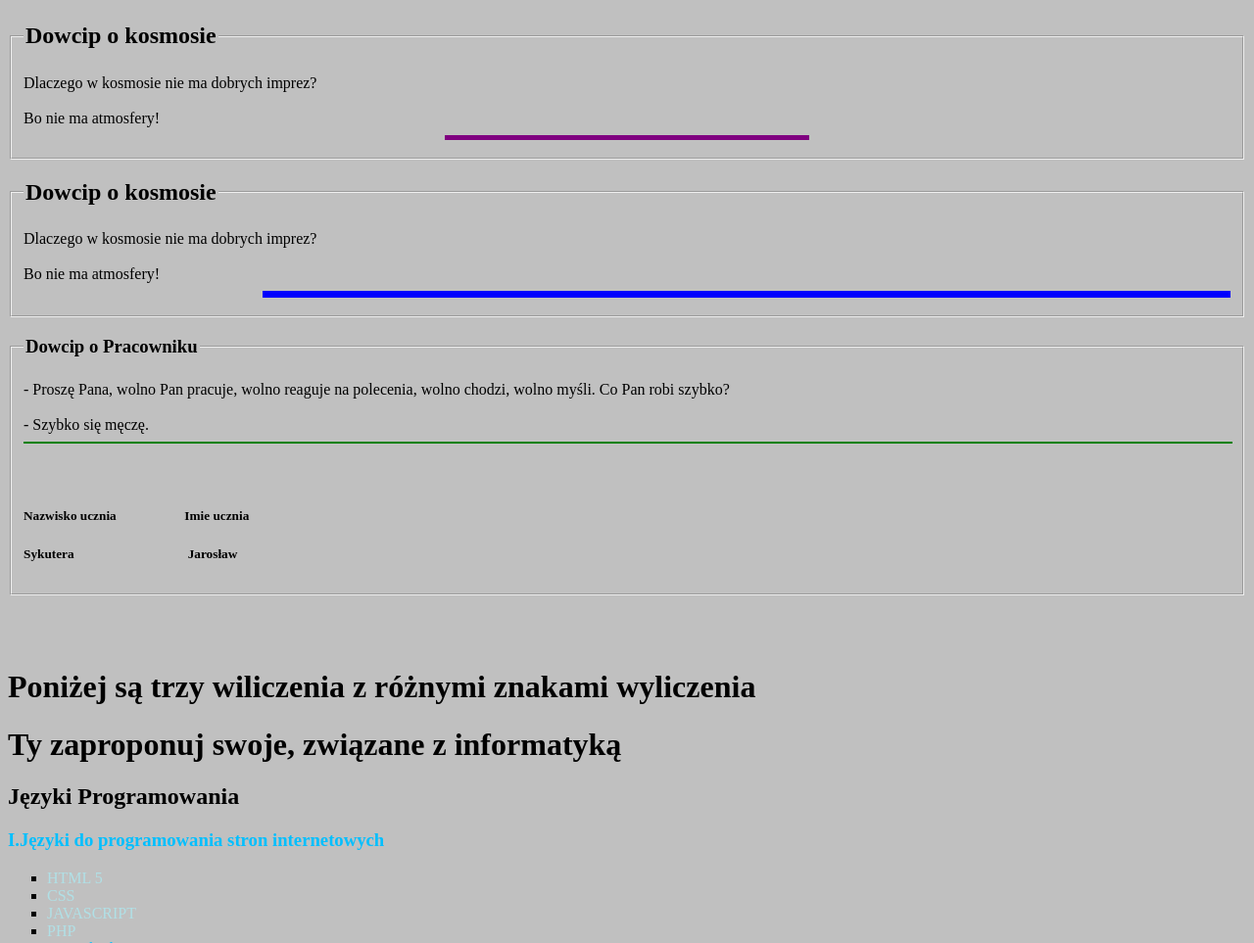
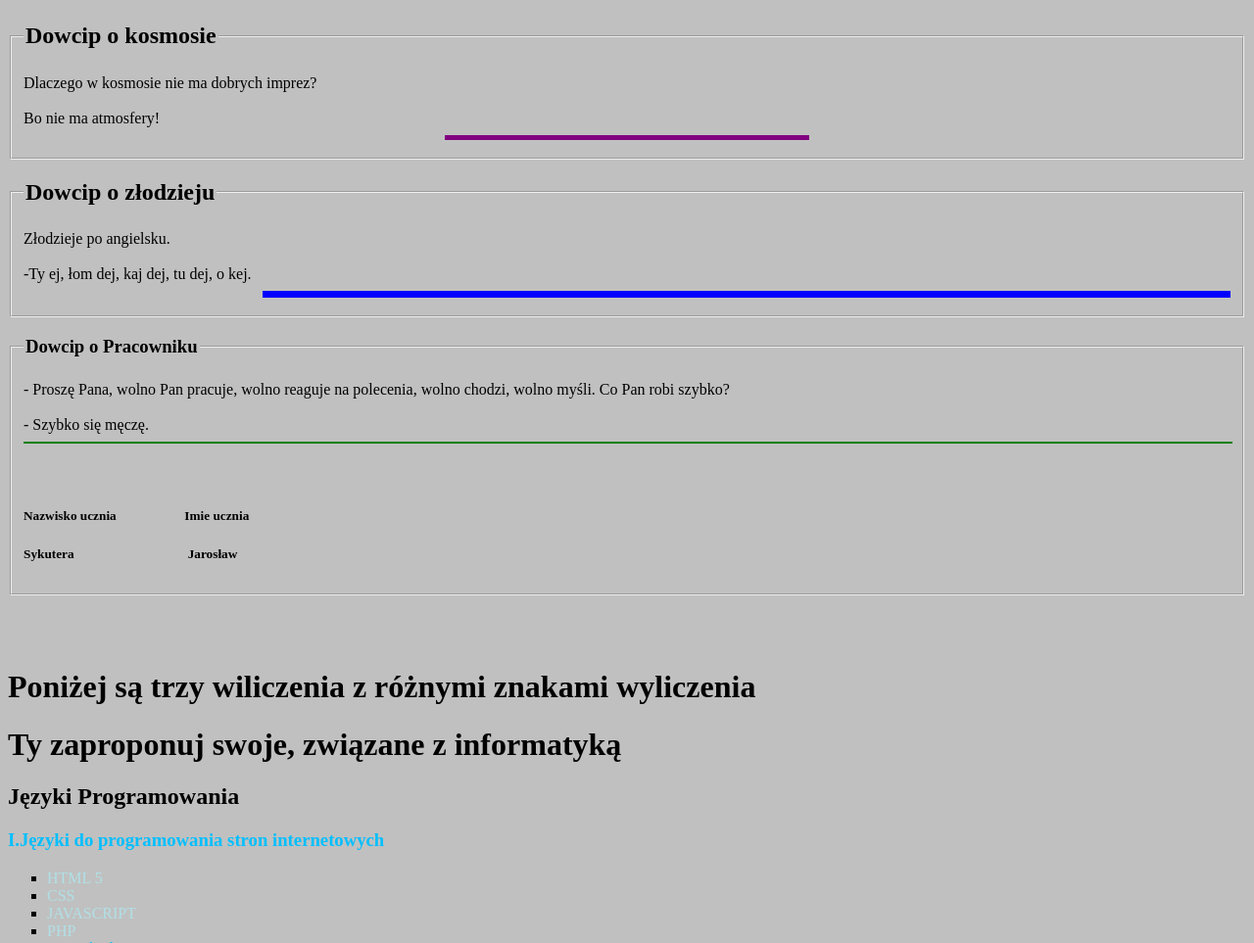
Before and after one commit to Jarpekulo/Dydaktyka, a plain HTML site: page index.html in a window 1280 px wide. Shown: the part 1941-2904 px from the top of the page at 98% size. Drawn offline with Linux system fonts and the light colour scheme.

Commit message:
Update index.html

```diff
--- a/index.html
+++ b/index.html
@@ -62,10 +62,10 @@ i u strike
 	     Sykutera                  Jarek   ->
 		</FIELDSET>
 		<FIELDSET>
-	<LEGEND> <h2 Align=center> Dowcip o kosmosie </h2> </LEGEND>
-	Dlaczego w kosmosie nie ma dobrych imprez? <br>
+	<LEGEND> <h2 Align=center> Dowcip o złodzieju </h2> </LEGEND>
+	Złodzieje po angielsku. <br>
 	<br>
-	Bo nie ma atmosfery!
+	-Ty ej, łom dej, kaj dej, tu dej, o kej.
 	<HR SIZE=7 WIDTH=80% ALIGN=right COLOR=blue>
 	<!-Nazwisko ucznia          Imie ucznia
 	     Sykutera                  Jarek   ->
```
